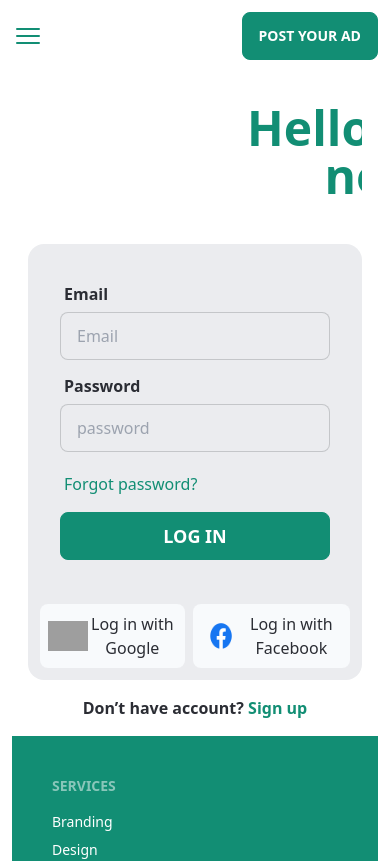
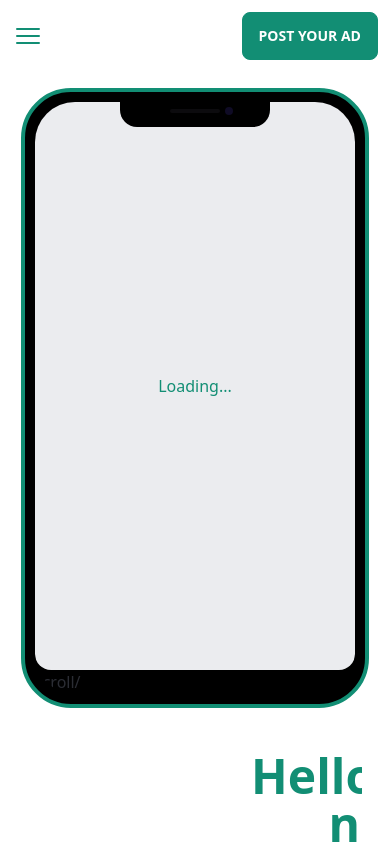
Before and after one commit to mahbubaly/rental-web, a React (Vite) app: page /logIn in a window 390 px wide. Shown: the top 861 px of the page. Built offline with nearby package versions, Linux system fonts and the light colour scheme; grey boxes are pictures that could not be loaded.

Commit message:
phone added

```diff
--- a/src/Components/LogIn.jsx
+++ b/src/Components/LogIn.jsx
@@ -21,6 +21,19 @@ const LogIn = () => {
 
     return (
         <>
+
+            <div className='flex justify-center mt-7'>
+                <div className="mockup-phone  border-primary">
+                    <div className="camera"></div>
+                    <div className="display">
+                        <div className="artboard artboard-demo phone-1 text-primary font-xl">Loading... </div>
+                        <h1>scroll/</h1>
+                    </div>
+                </div>
+            </div>
+
+
+            <div className=''>
                 <div className=" flex justify-center items-center  bg-white">
                     <div className="hero-content flex-col lg:w-[40%] ">
                         <div className="text-center scroll-container">
@@ -83,6 +96,7 @@ const LogIn = () => {
 
                     </div>
                 </div>
+            </div>
         </>
     );
 };
```
Lines whose indentation alone changed are shown as unchanged.
